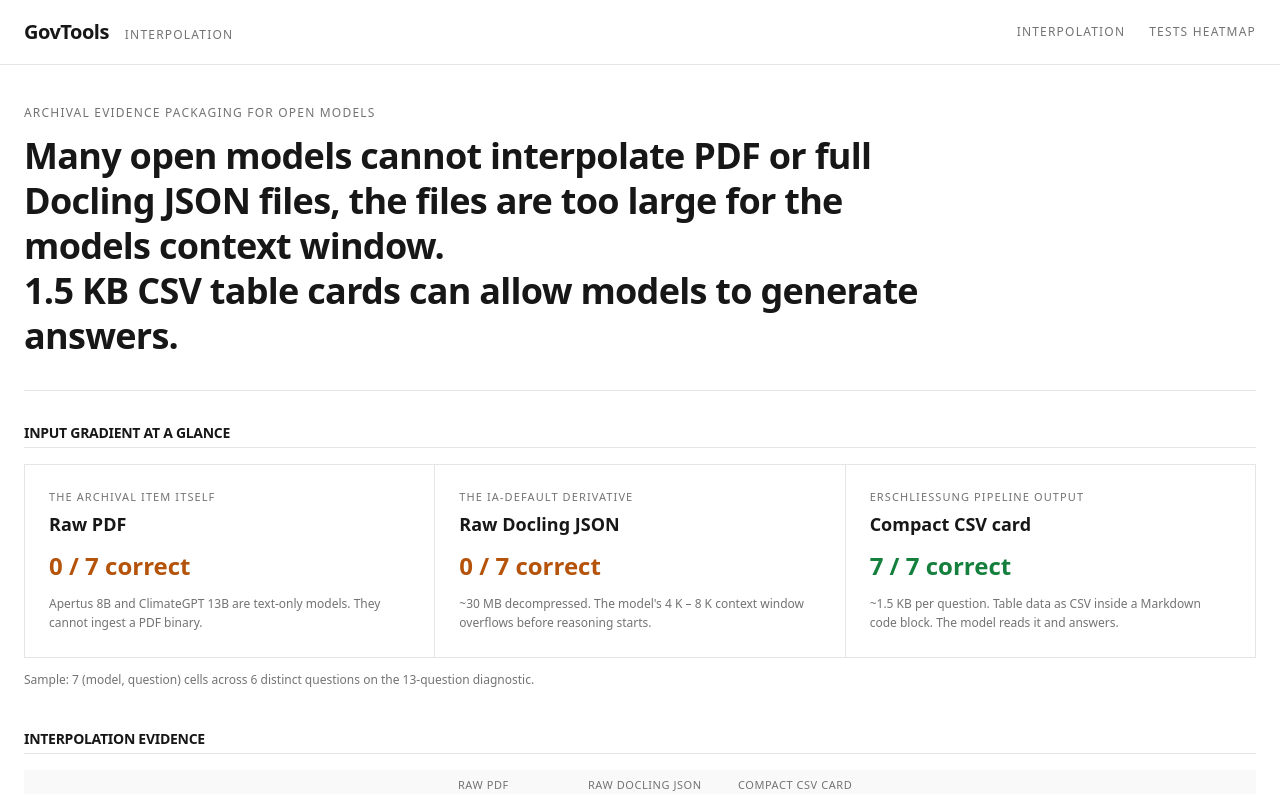
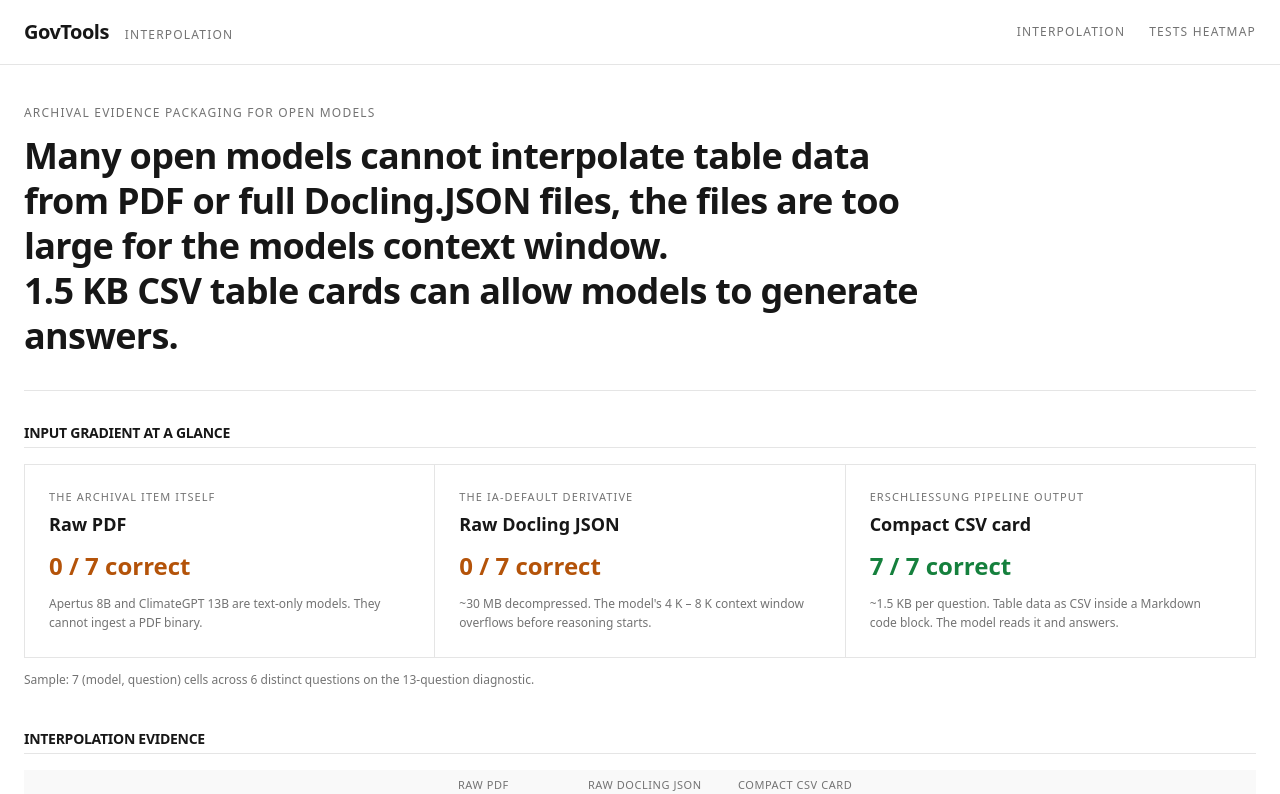
Before and after one commit to WelcomePastToday/govtools.org, a Next.js app: page /erschliessung/interpolation in a window 1280 px wide. Shown: the top 794 px of the page. Built offline with nearby package versions, Linux system fonts and the light colour scheme.

Commit message:
copy(interpolation): add 'table data from' + use 'Docling.JSON' in hero

```diff
--- a/src/app/erschliessung/interpolation/page.tsx
+++ b/src/app/erschliessung/interpolation/page.tsx
@@ -106,7 +106,7 @@ export default function ErschliessungPage() {
             Archival evidence packaging for open models
           </div>
           <h1 className="text-3xl md:text-4xl font-bold tracking-tight leading-tight text-ink max-w-4xl">
-            Many open models cannot interpolate PDF or full Docling JSON files, the files are too large for the models context window.
+            Many open models cannot interpolate table data from PDF or full Docling.JSON files, the files are too large for the models context window.
             <br />
             1.5 KB CSV table cards can allow models to generate answers.
           </h1>
```
